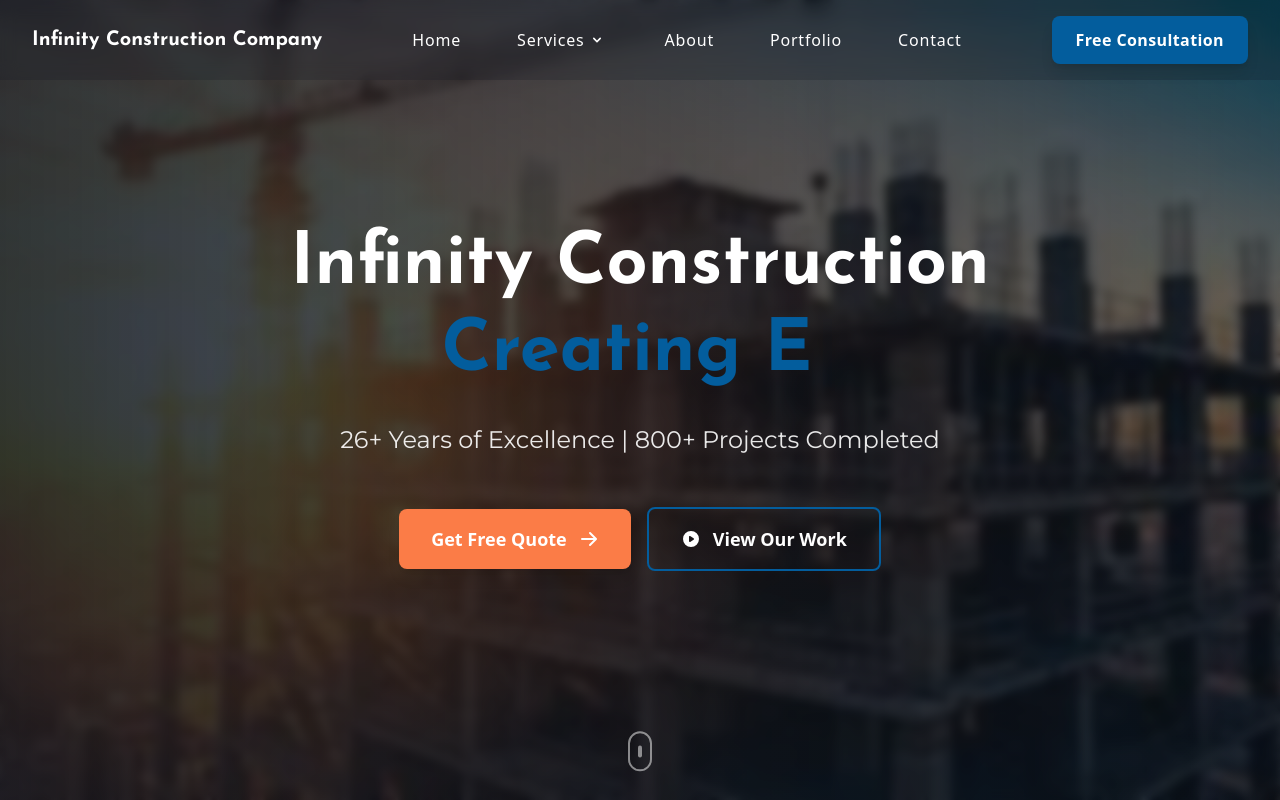
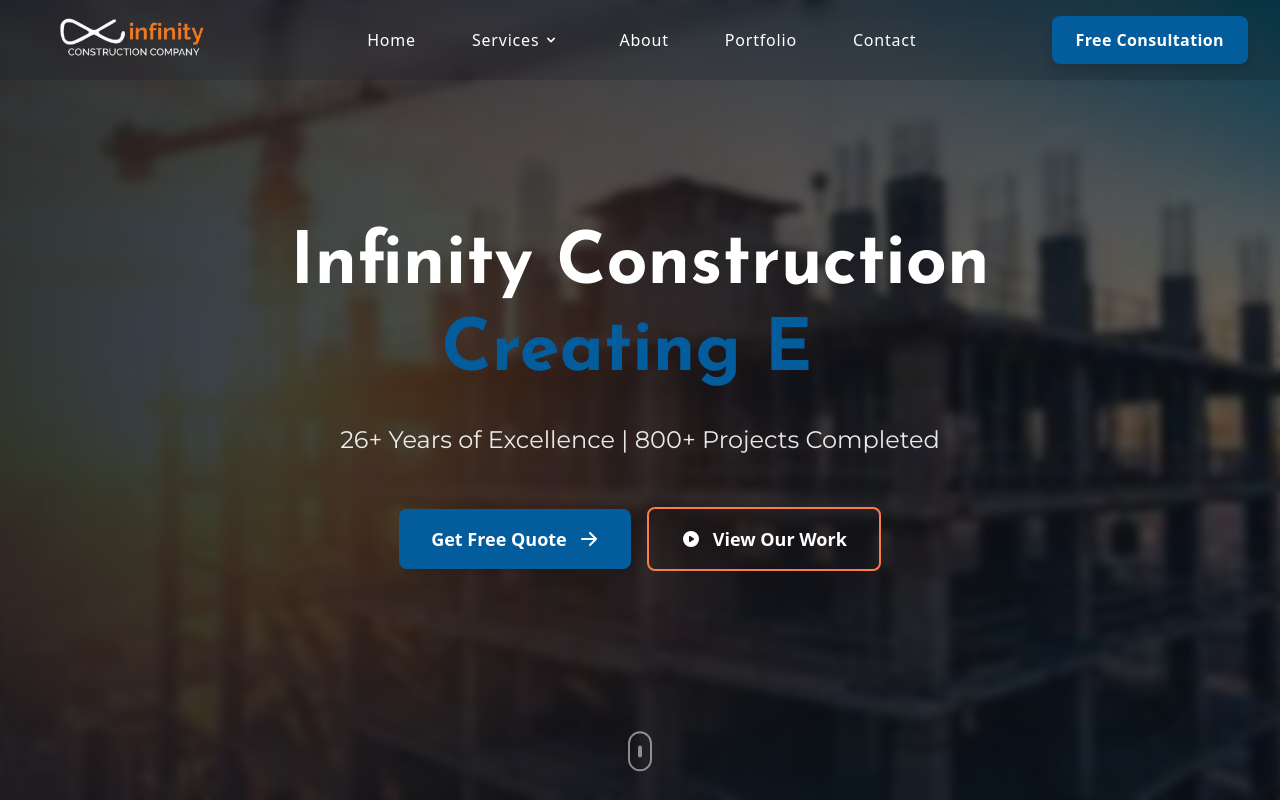
Before and after one commit to hamzaq453/infinity-construction-website, a Next.js app: page / in a window 1280 px wide. Built offline with nearby package versions, Linux system fonts and the light colour scheme.

Commit message:
done some changings

```diff
--- a/src/components/Home/Hero/Hero.tsx
+++ b/src/components/Home/Hero/Hero.tsx
@@ -113,11 +113,11 @@ const Hero = () => {
             <motion.button
               whileHover={{
                 scale: 1.05,
-                boxShadow: "0 20px 40px rgba(251, 124, 71, 0.4)"
+                boxShadow: "0 20px 40px rgba(3, 93, 157, 0.4)"
               }}
               whileTap={{ scale: 0.95 }}
               onClick={() => scrollToSection('#contact')}
-              className="bg-accent-orange hover:bg-accent-orange/90 text-white px-8 py-4 rounded-lg font-semibold text-lg transition-all duration-300 shadow-lg hover:shadow-xl relative overflow-hidden group flex items-center gap-3"
+              className="bg-primary text-white px-8 py-4 rounded-lg font-semibold text-lg transition-all duration-300 shadow-lg hover:shadow-xl relative overflow-hidden group flex items-center gap-3"
             >
               <motion.span
                 className="relative z-10"
@@ -127,12 +127,12 @@ const Hero = () => {
                 Get Free Quote
               </motion.span>
               <motion.div
-                className="absolute inset-0 bg-gradient-to-r from-accent-orange to-orange-500 opacity-0 group-hover:opacity-100"
+                className="absolute inset-0 bg-gradient-to-r from-primary to-primary opacity-0 group-hover:opacity-100"
                 initial={{ x: "-100%" }}
                 whileHover={{ x: "0%" }}
                 transition={{ duration: 0.3 }}
               />
-              <HiArrowRight className="w-5 h-5 relative z-10" />
+              <HiArrowRight className="w-5 text-bold h-5 relative z-10" />
             </motion.button>
 
             {/* Secondary CTA */}
@@ -140,7 +140,7 @@ const Hero = () => {
               whileHover={{ scale: 1.05 }}
               whileTap={{ scale: 0.95 }}
               onClick={() => scrollToSection('#portfolio')}
-              className="bg-transparent border-2 border-primary text-foreground hover:bg-primary/10 px-8 py-4 rounded-lg font-semibold text-lg transition-all duration-300 flex items-center gap-3 group"
+              className="bg-transparent border-2 border-accent-orange text-foreground hover:bg-primary/10 px-8 py-4 rounded-lg font-semibold text-lg transition-all duration-300 flex items-center gap-3 group"
             >
               <HiPlay className="w-5 h-5 group-hover:scale-110 transition-transform duration-200" />
               View Our Work
--- a/src/components/layout/Navbar.tsx
+++ b/src/components/layout/Navbar.tsx
@@ -1,8 +1,9 @@
-'use client';
+"use client";
 
-import { useState, useEffect } from 'react';
-import { motion, AnimatePresence } from 'framer-motion';
-import { HiMenuAlt3, HiX, HiChevronDown } from 'react-icons/hi';
+import { useState, useEffect } from "react";
+import { motion, AnimatePresence } from "framer-motion";
+import { HiMenuAlt3, HiX, HiChevronDown } from "react-icons/hi";
+import Image from "next/image";
 
 const Navbar = () => {
   const [isScrolled, setIsScrolled] = useState(false);
@@ -14,30 +15,30 @@ const Navbar = () => {
     const handleScroll = () => {
       setIsScrolled(window.scrollY > 20);
     };
-    window.addEventListener('scroll', handleScroll);
-    return () => window.removeEventListener('scroll', handleScroll);
+    window.addEventListener("scroll", handleScroll);
+    return () => window.removeEventListener("scroll", handleScroll);
   }, []);
 
   const menuItems = [
-    { name: 'Home', href: '#home' },
+    { name: "Home", href: "#home" },
     {
-      name: 'Services',
-      href: '#services',
+      name: "Services",
+      href: "#services",
       dropdown: [
-        { name: 'Residential Construction', href: '#residential' },
-        { name: 'Industrial Construction', href: '#industrial' },
-        { name: 'Commercial Construction', href: '#commercial' }
-      ]
+        { name: "Residential Construction", href: "#residential" },
+        { name: "Industrial Construction", href: "#industrial" },
+        { name: "Commercial Construction", href: "#commercial" },
+      ],
     },
-    { name: 'About', href: '#about' },
-    { name: 'Portfolio', href: '#portfolio' },
-    { name: 'Contact', href: '#contact' }
+    { name: "About", href: "#about" },
+    { name: "Portfolio", href: "#portfolio" },
+    { name: "Contact", href: "#contact" },
   ];
 
   const scrollToSection = (href: string) => {
     const element = document.querySelector(href);
     if (element) {
-      element.scrollIntoView({ behavior: 'smooth' });
+      element.scrollIntoView({ behavior: "smooth" });
     }
     setIsMobileMenuOpen(false);
     setIsServicesDropdownOpen(false);
@@ -51,24 +52,24 @@ const Navbar = () => {
         transition={{ duration: 0.6, ease: "easeOut" }}
         className={`fixed top-0 left-0 right-0 z-50 transition-all duration-500 ${
           isScrolled
-            ? 'bg-background/90 backdrop-blur-xl border-b border-primary/30 shadow-2xl'
-            : 'bg-background/20 backdrop-blur-sm'
+            ? "bg-background/90 backdrop-blur-xl border-b border-primary/30 shadow-2xl"
+            : "bg-background/20 backdrop-blur-sm"
         }`}
       >
         <div className="max-w-7xl mx-auto px-4 sm:px-6 lg:px-8">
           <div className="flex items-center justify-between h-16 lg:h-20">
             {/* Logo/Company Name */}
-          <motion.div
-            whileHover={{ scale: 1.05 }}
-            className="flex-shrink-0"
+            <motion.div whileHover={{ scale: 1.05 }} className="flex-shrink-0">
+              <button
+                onClick={() => scrollToSection("#home")}
+                className="text-foreground hover:text-primary transition-colors duration-300 z-10"
               >
-            <button
-              onClick={() => scrollToSection('#home')}
-              className="text-foreground hover:text-primary transition-colors duration-300"
-            >
-              <h1 className="text-xl font-bold font-josefin-sans">
-                Infinity Construction Company
-              </h1>
+                <Image
+                  src="/logo.png"
+                  alt="Infinity Construction"
+                  width={200}
+                  height={200}
+                />
               </button>
             </motion.div>
 
@@ -85,9 +86,11 @@ const Navbar = () => {
                       <motion.button
                         whileHover={{ y: -2 }}
                         whileTap={{ y: 0 }}
-                      className="flex items-center space-x-1 text-foreground text-montserrat transition-all duration-300 font-medium relative group px-3 py-2 rounded-lg"
+                        className="flex items-center space-x-1 text-foreground text-montserrat transition-all duration-300 font-medium relative px-3 py-2 rounded-lg"
                       >
-                      <span className="relative z-10 tracking-wider">{item.name}</span>
+                        <span className="relative z-10 tracking-wider">
+                          {item.name}
+                        </span>
                         <motion.div
                           animate={{ rotate: isServicesDropdownOpen ? 180 : 0 }}
                           transition={{ duration: 0.3, ease: "easeInOut" }}
@@ -95,7 +98,12 @@ const Navbar = () => {
                           <HiChevronDown className="w-4 h-4" />
                         </motion.div>
                         {/* Animated border effect */}
-                      <div className="absolute inset-0 border-2 border-primary rounded-lg pointer-events-none opacity-0 scale-75 group-hover:opacity-100 group-hover:scale-100 transition-all duration-300 ease-in-out" />
+                        <motion.div
+                          className="absolute inset-0 border-2 border-primary rounded-lg pointer-events-none"
+                          initial={{ opacity: 0, scale: 0.75 }}
+                          whileHover={{ opacity: 1, scale: 1 }}
+                          transition={{ duration: 0.3, ease: "easeInOut" }}
+                        />
                       </motion.button>
 
                       <AnimatePresence>
@@ -112,12 +120,25 @@ const Navbar = () => {
                                 key={dropdownItem.name}
                                 initial={{ opacity: 0, x: -20 }}
                                 animate={{ opacity: 1, x: 0 }}
-                                transition={{ delay: index * 0.1, duration: 0.2 }}
-                                onClick={() => scrollToSection(dropdownItem.href)}
-                                className="w-full text-left px-6 py-3 text-foreground hover:bg-primary/10 transition-all duration-300 border-b border-primary/10 last:border-b-0 group relative overflow-hidden flex items-center"
+                                transition={{
+                                  delay: index * 0.1,
+                                  duration: 0.2,
+                                }}
+                                whileHover={{
+                                  backgroundColor: "rgba(3, 93, 157, 0.1)",
+                                }}
+                                onClick={() =>
+                                  scrollToSection(dropdownItem.href)
+                                }
+                                className="w-full text-left px-6 py-3 text-foreground transition-all duration-300 border-b border-primary/10 last:border-b-0 relative overflow-hidden flex items-center"
                               >
-                                {/* Animated arrow on the left - only visible on hover */}
-                                <div className="absolute left-6 w-4 h-4 flex items-center justify-center opacity-0 -translate-x-2 group-hover:opacity-100 group-hover:translate-x-0 transition-all duration-200">
+                                {/* Animated arrow on the left */}
+                                <motion.div
+                                  className="absolute left-6 w-4 h-4 flex items-center justify-center"
+                                  initial={{ opacity: 0, x: -8 }}
+                                  whileHover={{ opacity: 1, x: 0 }}
+                                  transition={{ duration: 0.2 }}
+                                >
                                   <svg
                                     className="w-4 h-4 text-primary"
                                     fill="none"
@@ -131,10 +152,14 @@ const Navbar = () => {
                                       d="M9 5l7 7-7 7"
                                     />
                                   </svg>
-                                </div>
-                                <span className="relative z-10 group-hover:translate-x-6 transition-transform duration-200">
+                                </motion.div>
+                                <motion.span
+                                  className="relative z-10"
+                                  whileHover={{ x: 24 }}
+                                  transition={{ duration: 0.2 }}
+                                >
                                   {dropdownItem.name}
-                                </span>
+                                </motion.span>
                               </motion.button>
                             ))}
                           </motion.div>
@@ -146,11 +171,16 @@ const Navbar = () => {
                       whileHover={{ y: -2 }}
                       whileTap={{ y: 0 }}
                       onClick={() => scrollToSection(item.href)}
-                    className="text-foreground tracking-wider transition-all duration-300 font-medium relative group px-3 py-2 rounded-lg"
+                      className="text-foreground tracking-wider transition-all duration-300 font-medium relative px-3 py-2 rounded-lg"
                     >
                       <span className="relative z-10">{item.name}</span>
                       {/* Animated border effect */}
-                    <div className="absolute inset-0 border-2 border-primary rounded-lg pointer-events-none opacity-0 scale-75 group-hover:opacity-100 group-hover:scale-100 transition-all duration-300 ease-in-out" />
+                      <motion.div
+                        className="absolute inset-0 border-2 border-primary rounded-lg pointer-events-none"
+                        initial={{ opacity: 0, scale: 0.75 }}
+                        whileHover={{ opacity: 1, scale: 1 }}
+                        transition={{ duration: 0.3, ease: "easeInOut" }}
+                      />
                     </motion.button>
                   )}
                 </div>
@@ -162,10 +192,10 @@ const Navbar = () => {
               <motion.button
                 whileHover={{
                   scale: 1.05,
-                boxShadow: "0 20px 40px rgba(3, 93, 157, 0.3)"
+                  boxShadow: "0 20px 40px rgba(3, 93, 157, 0.3)",
                 }}
                 whileTap={{ scale: 0.95 }}
-              onClick={() => scrollToSection('#contact')}
+                onClick={() => scrollToSection("#contact")}
                 className="bg-primary hover:bg-accent text-white px-6 py-3 rounded-lg font-semibold transition-all duration-300 shadow-lg hover:shadow-xl relative overflow-hidden group text-montserrat tracking-wide"
               >
                 <motion.span
@@ -200,7 +230,6 @@ const Navbar = () => {
             </div>
           </div>
         </div>
-
       </motion.nav>
 
       {/* Mobile Menu Overlay */}
@@ -228,7 +257,7 @@ const Navbar = () => {
               type: "spring",
               damping: 25,
               stiffness: 200,
-              duration: 0.4
+              duration: 0.4,
             }}
             className="fixed top-0 right-0 h-full w-80 max-w-[85vw] bg-background/95 backdrop-blur-xl border-l border-primary/30 shadow-2xl z-50 lg:hidden"
           >
@@ -258,7 +287,9 @@ const Navbar = () => {
                       <motion.button
                         whileHover={{ x: 5 }}
                         whileTap={{ x: 0 }}
-                        onClick={() => setIsServicesDropdownOpen(!isServicesDropdownOpen)}
+                        onClick={() =>
+                          setIsServicesDropdownOpen(!isServicesDropdownOpen)
+                        }
                         className="flex items-center justify-between w-full text-foreground hover:text-primary transition-all duration-300 font-medium py-3 text-left"
                       >
                         <span className="text-lg">{item.name}</span>
@@ -274,20 +305,26 @@ const Navbar = () => {
                         {isServicesDropdownOpen && (
                           <motion.div
                             initial={{ opacity: 0, height: 0 }}
-                            animate={{ opacity: 1, height: 'auto' }}
+                            animate={{ opacity: 1, height: "auto" }}
                             exit={{ opacity: 0, height: 0 }}
                             transition={{ duration: 0.3, ease: "easeInOut" }}
                             className="ml-4 mt-2 space-y-3"
                           >
-                            {item.dropdown.map((dropdownItem, dropdownIndex) => (
+                            {item.dropdown.map(
+                              (dropdownItem, dropdownIndex) => (
                                 <motion.button
                                   key={dropdownItem.name}
                                   initial={{ opacity: 0, x: 20 }}
                                   animate={{ opacity: 1, x: 0 }}
-                                transition={{ delay: dropdownIndex * 0.1, duration: 0.2 }}
+                                  transition={{
+                                    delay: dropdownIndex * 0.1,
+                                    duration: 0.2,
+                                  }}
                                   whileHover={{ x: 10 }}
                                   whileTap={{ x: 0 }}
-                                onClick={() => scrollToSection(dropdownItem.href)}
+                                  onClick={() =>
+                                    scrollToSection(dropdownItem.href)
+                                  }
                                   className="w-full text-left text-foreground/80 transition-all duration-300 py-2 text-base relative group flex items-center px-4"
                                 >
                                   {/* Animated arrow on the left - only visible on hover */}
@@ -306,9 +343,12 @@ const Navbar = () => {
                                       />
                                     </svg>
                                   </div>
-                                <span className="relative z-10 group-hover:translate-x-6 transition-transform duration-200">{dropdownItem.name}</span>
+                                  <span className="relative z-10 group-hover:translate-x-6 transition-transform duration-200">
+                                    {dropdownItem.name}
+                                  </span>
                                 </motion.button>
-                            ))}
+                              )
+                            )}
                           </motion.div>
                         )}
                       </AnimatePresence>
@@ -342,10 +382,10 @@ const Navbar = () => {
                 <motion.button
                   whileHover={{
                     scale: 1.02,
-                    boxShadow: "0 10px 30px rgba(3, 93, 157, 0.3)"
+                    boxShadow: "0 10px 30px rgba(3, 93, 157, 0.3)",
                   }}
                   whileTap={{ scale: 0.98 }}
-                  onClick={() => scrollToSection('#contact')}
+                  onClick={() => scrollToSection("#contact")}
                   className="w-full bg-primary hover:bg-accent text-white px-6 py-4 rounded-lg font-semibold transition-all duration-300 shadow-lg relative overflow-hidden group"
                 >
                   <motion.span
```
Also changed, not shown: public/logo.png (added). Lines whose indentation alone changed are shown as unchanged.
